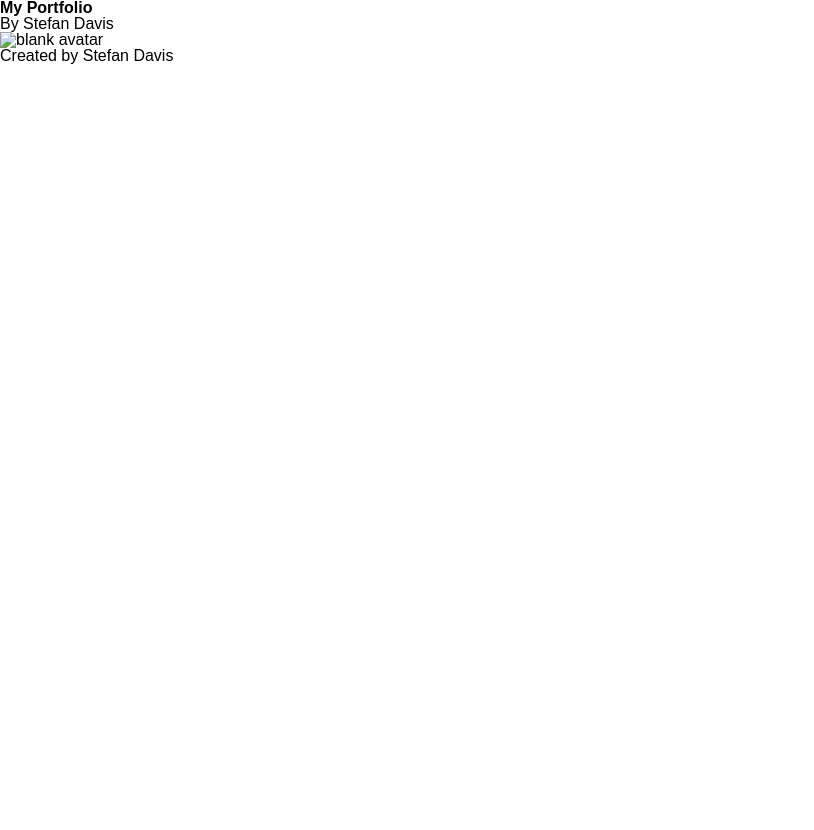
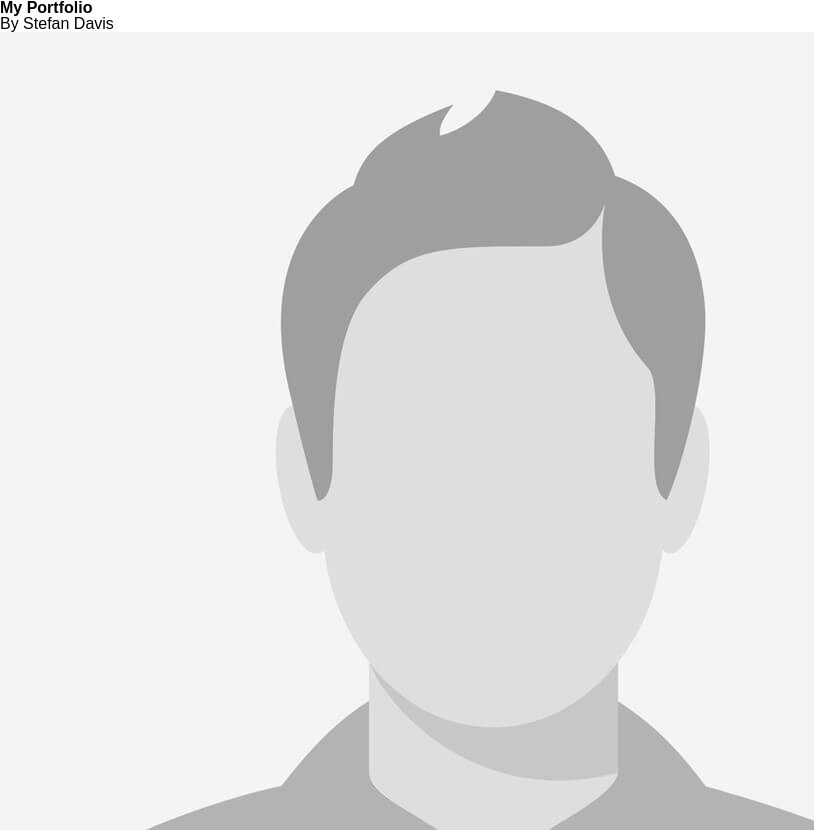
Before and after one commit to StefanPDavis/challenge2-portfolio, a plain HTML site: page index.html in a window 1280 px wide. Shown: the top 830 px of the page, without its empty margins (0-814 px from the left). Before the commit the page ends 800 px from the top, so only its background shows below. Drawn offline with Linux system fonts and the light colour scheme; files that its build step writes are made by us from their sources; files whose address does not match are found by name.

Commit message:
made image work

```diff
--- a/index.html
+++ b/index.html
@@ -17,7 +17,7 @@
     </header>
 
     <main>
-        <img src="./assets/images/male-placeholder-image.jpg" alt="blank avatar">
+        <img src="C:\Users\snood\bootcamp\challenge2-portfolio\main\assets\images\male-placeholder-image.jpeg" alt="blank avatar">
 
     </main>
 
```
